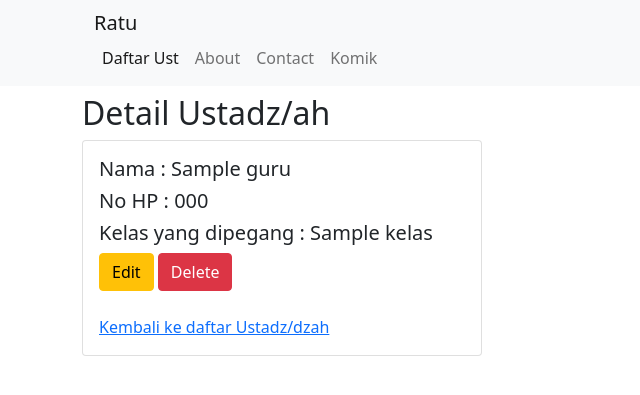
After one commit to ratu-anisah17/nahwusharafitumudah, a CodeIgniter 4 app: template app/Views/guru/detail.php in a window 1280 px wide. The commit adds this page. Shown: the top 395 px of the page, without its empty margins (0-640 px from the left). Run offline with PHP 8.4 and a stand-in for CodeIgniter, Linux system fonts and the light colour scheme; the template is opened without the code that fills it: most values are stand-ins (such as "Sample title", 1, 10 or a date in 2020); some libraries are stand-ins or nearby versions.

Commit message:
tambah layout detail guru

```diff
--- a/app/Config/Routes.php
+++ b/app/Config/Routes.php
@@ -33,6 +33,8 @@ $routes->setAutoRoute(true);
 // route since we don't have to scan directories.
 $routes->get('/', 'Guru::index');
 
+$routes->get('/guru/(:segment)', 'Guru::detail/$1');
+
 /*
  * --------------------------------------------------------------------
  * Additional Routing
--- /dev/null
+++ b/app/Views/guru/detail.php
@@ -0,0 +1,25 @@
+<?= $this->extend('layout/template'); ?>
+
+<?= $this->section('content'); ?>
+
+<div class="container">
+    <div class="row">
+        <div class="col">
+            <h2 class="mt-2">Detail Ustadz/ah</h2>
+            <div class="card" style="width: 25rem;">
+                <div class="card-body">
+                    <h5 class="card-title">Nama : <?= $guru['nama']; ?></h5>
+                    <h5 class="card-title">No HP : <?= $guru['nohp']; ?></h5>
+                    <h5 class="card-title">Kelas yang dipegang : <?= $guru['kelas']; ?></h5>
+
+                    <a href="#" class="btn btn-warning">Edit</a>
+                    <a href="#" class="btn btn-danger">Delete</a>
+                    <br></br>
+                    <a href="/guru">Kembali ke daftar Ustadz/dzah</a>
+                </div>
+            </div>
+        </div>
+    </div>
+</div>
+
+<?= $this->endSection(); ?>
--- a/app/Views/guru/index.php
+++ b/app/Views/guru/index.php
@@ -24,7 +24,7 @@
                             <td><?= $g['nohp']; ?></td>
                             <td><?= $g['kelas']; ?></td>
                             <td>
-                                <a href="" type="button" class="btn btn-primary">Detail</a>
+                                <a href="/guru/<?= $g['id']; ?>" type="button" class="btn btn-primary">Detail</a>
                             </td>
                         </tr>
                     <?php endforeach; ?>
```
Also changed, not shown: app/Controllers/Guru.php (+10 -1 lines), app/Models/GuruModel.php (+9 -0 lines).
